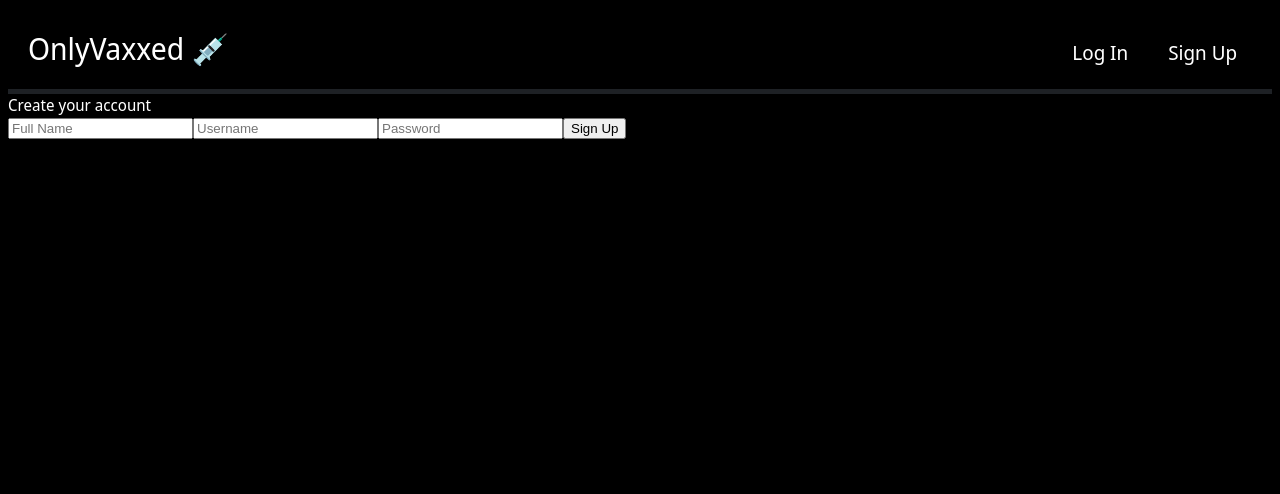
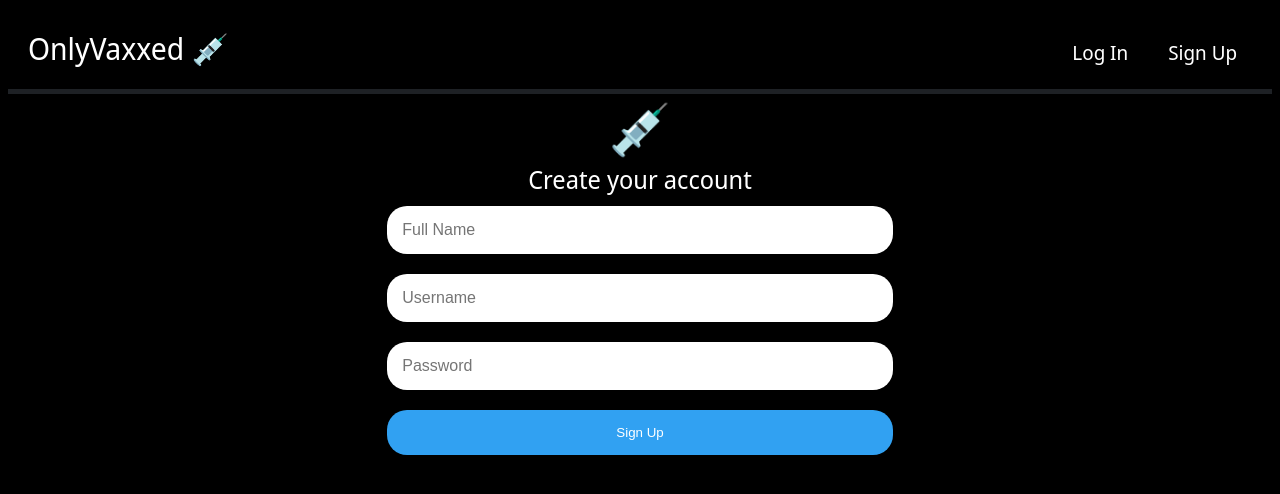
Before and after one commit to Curlos/members-only, a React (Create React App) app in the folder client/: page /sign-up in a window 1280 px wide. Shown: the top 494 px of the page. Built offline with nearby package versions, Linux system fonts and the light colour scheme.

Commit message:
styled login/signup forms

```diff
--- a/client/src/components/Header.js
+++ b/client/src/components/Header.js
@@ -1,12 +1,36 @@
+import React from 'react'
 import { Link } from 'react-router-dom'
+import UserContext from '../contexts/UserContext';
+import axios from 'axios'
 
 const Header = () => {
+
+  const { loggedInUser } = React.useContext(UserContext)
+  console.log(loggedInUser)
+  console.log(Object.keys(loggedInUser).length)
+
+
+  const handleLogout = () => {
+    console.log('logout')
+  }
+
   return (
     <div class="headerContainer">
       <Link to="/">OnlyVaxxed 💉</Link>
       <span class="right">
-        <Link to="/login">Log In</Link>
-        <Link to="/sign-up">Sign Up</Link>
+        {!loggedInUser || Object.keys(loggedInUser).length === 0 ? (
+          <span>
+            <Link to="/login">Log In</Link>
+            <Link to="/sign-up">Sign Up</Link>
+          </span>
+        ) : (
+          <div>
+            <span>{loggedInUser.username}</span>
+            <span>
+              <button onClick={handleLogout} class="logoutButton">Logout</button>
+            </span>
+          </div>
+        )}
       </span>
     </div>
   )
--- a/client/src/components/Login.js
+++ b/client/src/components/Login.js
@@ -1,7 +1,7 @@
 import React, { useState } from 'react';
 import LoginContext from '../contexts/LoginContext';
 import UserContext from '../contexts/UserContext';
-import { Redirect } from 'react-router-dom'
+import { useHistory } from 'react-router-dom'
 import axios from 'axios'
 
 const Login = () => {
@@ -9,6 +9,8 @@ const Login = () => {
   const { loggedInUser, setLoggedInUser } = React.useContext(UserContext)
   const [username, setUsername] = useState('')
   const [password, setPassword] = useState('')
+
+  const history = useHistory()
 
   console.log(isLoggedIn)
   console.log(loggedInUser)
@@ -34,12 +36,15 @@ const Login = () => {
     }
 
     const response = await axios.post('http://localhost:8888/users/login', body)
+    const user = response.data.user
 
     console.log(response)
 
-    if (response.data.result === 'success') {
+    if (user) {
       setIsLoggedIn(true)
-
+      setLoggedInUser(user)
+      console.log(user)
+      history.push("/")
 
     } else {
 
@@ -49,10 +54,15 @@ const Login = () => {
   }
 
   return (
-    <form onSubmit={handleSubmit}>
-      <div>Log in to your account</div>
-      <input type="text" value={username} placeholder="Username" onChange={handleUsernameChange}></input>
-      <input type="password" value={password} placeholder="Password" onChange={handlePasswordChange}></input>
+    <form onSubmit={handleSubmit} class="loginForm">
+      <div className="logo">💉</div>
+      <div className="title">Log in to OnlyVaxxed</div>
+      <div>
+        <input type="text" value={username} placeholder="Username" onChange={handleUsernameChange}></input>
+      </div>
+      <div>
+        <input type="password" value={password} placeholder="Password" onChange={handlePasswordChange}></input>
+      </div>
       <button onClick={handleSubmit}>Log In</button>
     </form>
   )
--- a/client/src/components/SignUp.js
+++ b/client/src/components/SignUp.js
@@ -1,5 +1,6 @@
 import React, { useState } from 'react';
 import axios from 'axios'
+import { useHistory } from 'react-router-dom'
 import LoginContext from '../contexts/LoginContext';
 
 const SignUp = () => {
@@ -10,7 +11,7 @@ const SignUp = () => {
   const [username, setUsername] = useState('')
   const [password, setPassword] = useState('')
 
-  console.log(isLoggedIn)
+  const history = useHistory()
 
   const handleFullNameChange = (e) => {
     console.log(e.target.value)
@@ -43,16 +44,26 @@ const SignUp = () => {
     const data = await axios.post('http://localhost:8888/users/sign-up', body)
 
     console.log(data)
+    history.push("/")
     return data
   }
 
   return (
-    <form onSubmit={handleSubmit}>
-      <div>Create your account</div>
-      <input type="text" value={fullName} placeholder="Full Name" onChange={handleFullNameChange}></input>
-      <input type="text" value={username} placeholder="Username" onChange={handleUsernameChange}></input>
-      <input type="password" value={password} placeholder="Password" onChange={handlePasswordChange}></input>
-      <button onClick={handleSubmit}>Sign Up</button>
+    <form onSubmit={handleSubmit} className="signUpForm">
+      <div className="logo">💉</div>
+      <div className="title">Create your account</div>
+      <div>
+        <input type="text" value={fullName} placeholder="Full Name" onChange={handleFullNameChange}></input>
+      </div>
+      <div>
+        <input type="text" value={username} placeholder="Username" onChange={handleUsernameChange}></input>
+      </div>
+      <div>
+        <input type="password" value={password} placeholder="Password" onChange={handlePasswordChange}></input>
+      </div>
+      <div>
+        <button onClick={handleSubmit}>Sign Up</button>
+      </div>
     </form>
   )
 }
--- a/client/src/style.scss
+++ b/client/src/style.scss
@@ -1,4 +1,6 @@
 @import url('https://fonts.googleapis.com/css2?family=Noto+Sans+Display&display=swap');
+
+* { box-sizing: border-box }
 
 body {
   font-family: "Noto Sans Display", sans-serif;
@@ -93,3 +95,33 @@ body {
     display: flex;
   }
 }
+
+.loginForm, .signUpForm {
+  text-align: center;
+  .logo {
+    font-size: 50px;
+  }
+
+  .title {
+    font-size: 25px;
+  }
+
+  input {
+    border: none;
+    border-radius: 20px;
+    margin: 10px;
+    font-size: 16px;
+    padding: 15px;
+    width: 40%;
+  }
+
+  button {
+    background-color: #31A1F2;
+    color: white;
+    border: none;
+    border-radius: 20px;
+    padding: 15px;
+    margin: 10px;
+    width: 40%;
+  }
+}
```
Also changed, not shown: 1 other file (tests, documents, lock files or other folders).
